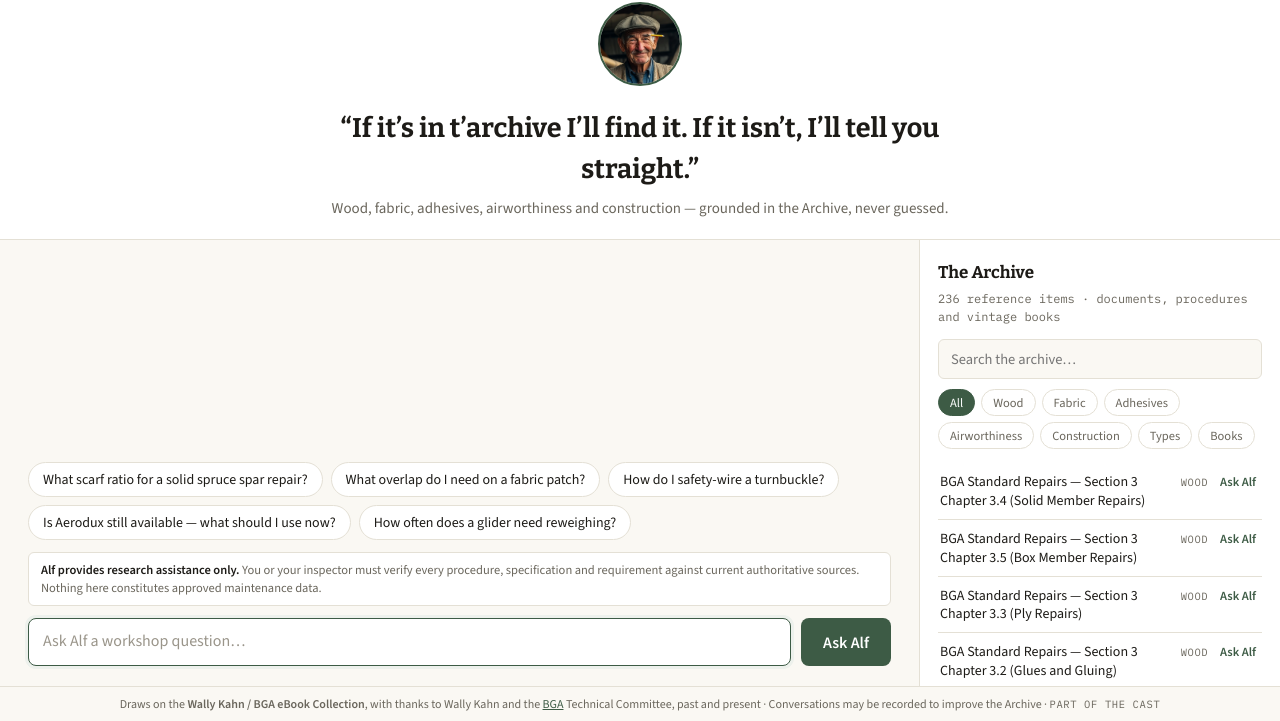
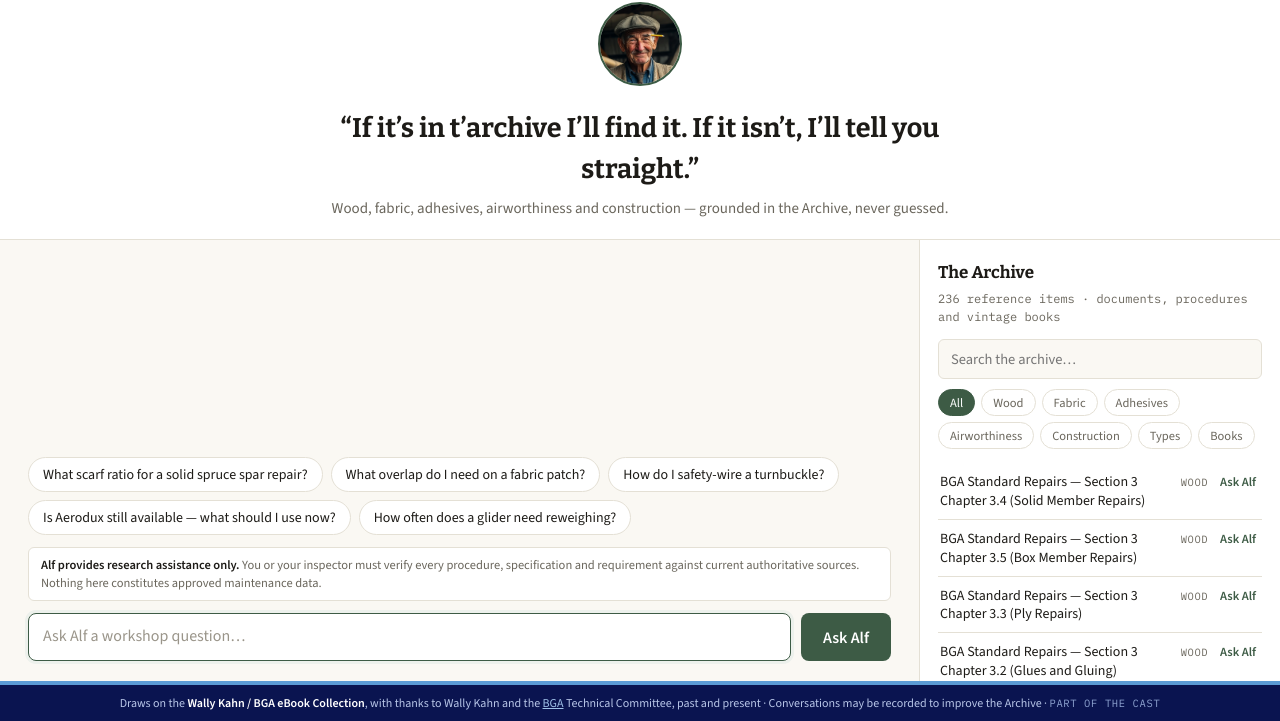
Before and after one commit to Kai-C-Clarke/the-cast, a plain HTML site: page archivist.html in a window 1280 px wide. Shown: the part 79-800 px from the top of the page. Drawn offline with nearby package versions, Linux system fonts and the light colour scheme.

Commit message:
BGA navy acknowledgement footer (Jon's suggestion): navy carries the Wally Kahn / BGA credit with the light-blue rule — credit not livery; top-bar BGA band held for the Pete conversation

```diff
--- a/archivist.html
+++ b/archivist.html
@@ -224,12 +224,15 @@ button { font-family: var(--font-body); cursor: pointer; }
 /* ---------- Footer ---------- */
 footer {
   flex-shrink: 0;
-  border-top: 1px solid var(--line);
-  padding: 8px 16px;
-  font-size: 12px; color: var(--muted);
+  background: #0A1450;              /* BGA navy — the acknowledgement carries the nod */
+  border-top: 4px solid #5B9BD5;    /* BGA light-blue rule */
+  padding: 9px 16px;
+  font-size: 12px; color: #B8C6E8;
   text-align: center; line-height: 1.5;
 }
-footer .cast { font-family: var(--font-mono); font-size: 10.5px; letter-spacing: 0.06em; white-space: nowrap; }
+footer strong { color: #FFFFFF; font-weight: 600; }
+footer a { color: #9FC1E8; }
+footer .cast { font-family: var(--font-mono); font-size: 10.5px; letter-spacing: 0.06em; white-space: nowrap; color: #8EA3D0; }
 
 /* ---------- Mobile ---------- */
 @media (max-width: 900px) {
```
